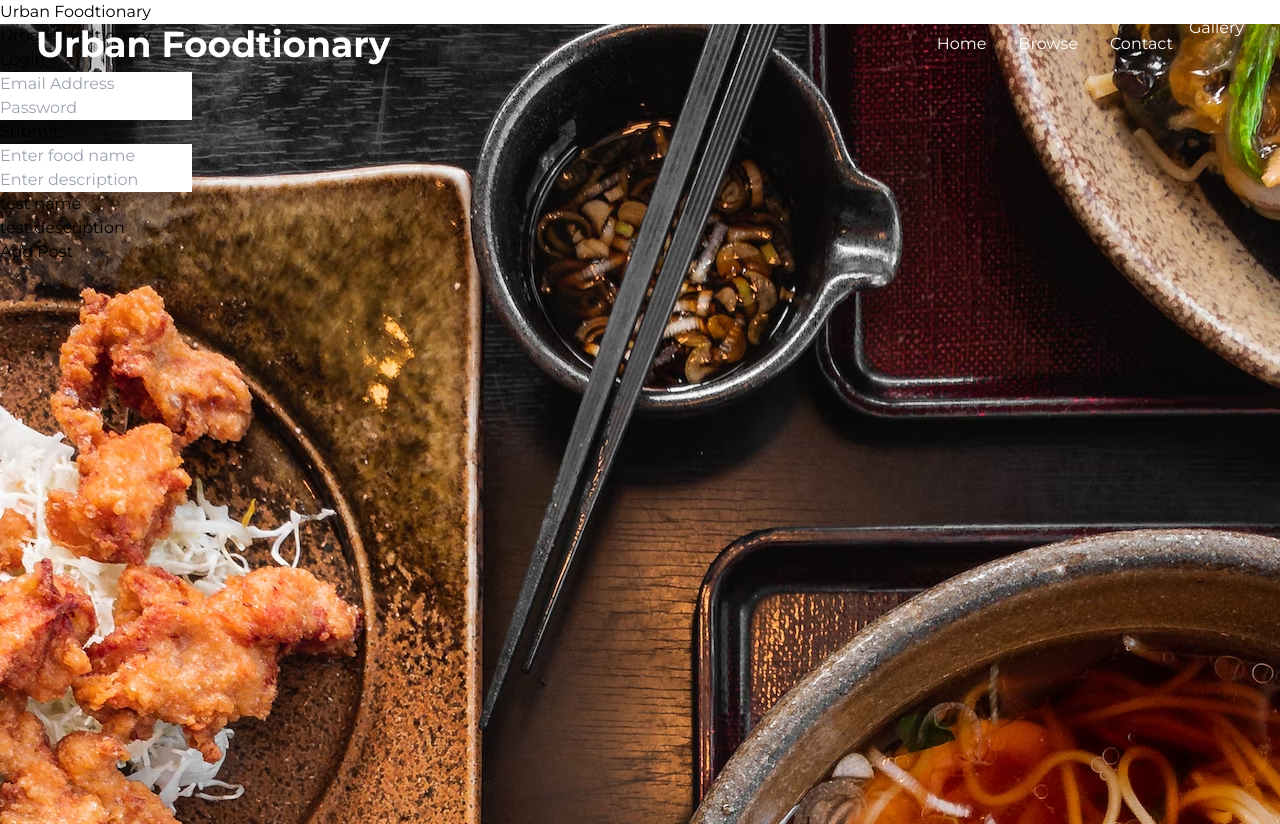
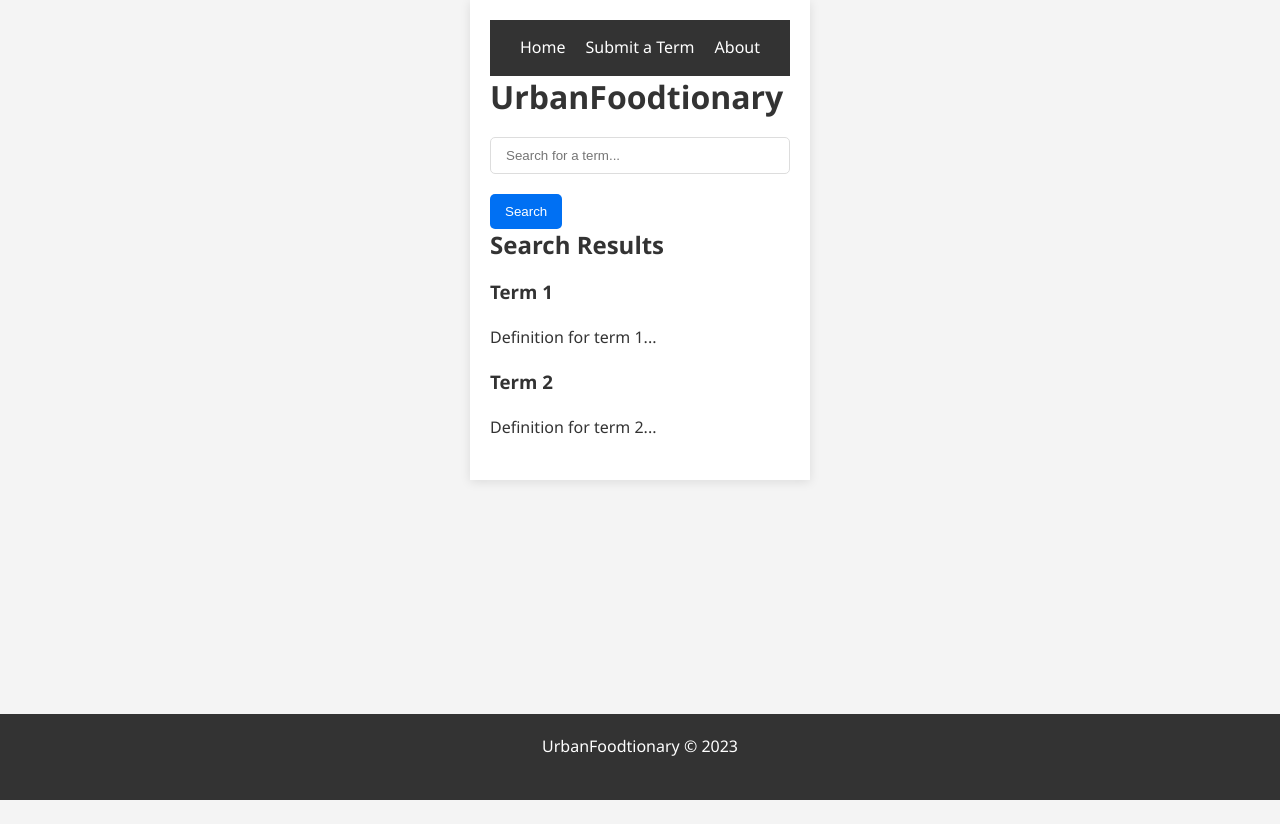
Before and after one commit to tadosalvo/UrbanFoodtionary, a Next.js app in the folder urbanfoodtionary/: page / in a window 1280 px wide. After the commit the page ends 800 px from the top, so only its background shows below. Built offline with nearby package versions, Linux system fonts and the light colour scheme; no server answers.

Commit message:
modified to simple home screen

```diff
--- a/urbanfoodtionary/components/navbar.tsx
+++ b/urbanfoodtionary/components/navbar.tsx
@@ -1,89 +1,51 @@
-import React, { useState } from "react";
-import Link from "next/link";
-import { AiOutlineMenu, AiOutlineClose } from "react-icons/ai";
-import { useEffect } from "react";
-
-const Navbar = () => {
-  const [nav, setNav] = useState(false);
-  const [color, setColor] = useState("transparent");
-  const [textColor, setTextColor] = useState("white");
-
-  const handleNav = () => {
-    setNav(!nav);
-  };
-
-  useEffect(() => {
-    const changeColor = () => {
-      if (window.scrollY >= 90) {
-        setColor("#ffffff");
-        setTextColor("#000000");
-      } else {
-        setColor("transparent");
-        setTextColor("#ffffff");
-      }
-    };
-    window.addEventListener("scroll", changeColor);
-  }, []);
-
+const Navbar: React.FC = () => {
   return (
-    <div
-      style={{ backgroundColor: `${color}` }}
-      className="fixed left-0 top-0 w-full z-10 ease-in duration-300"
-    >
-      <div className="max-w-[1240px] m-auto flex justify-between items-center p-4 text-white">
-        <Link href="/">
-          <h1 style={{ color: `${textColor}` }} className="font-bold text-4xl">
-            Urban Foodtionary
-          </h1>
-        </Link>
-        <ul style={{ color: `${textColor}` }} className="hidden sm:flex">
-          <li className="p-4">
-            <Link href="/">Home</Link>
-          </li>
-          <li className="p-4">
-            <Link href="/browse">Browse</Link>
-          </li>
-          <li className="p-4">
-            <Link href="/contact">Contact</Link>
+    <nav className="navbar">
+      <div className="navbar-content">
+        <ul className="nav-links">
+          <li>
+            <a href="/">Home</a>
           </li>
           <li>
-            <Link href="/#gallery">Gallery</Link>
+            <a href="/submit">Submit a Term</a>
+          </li>
+          <li>
+            <a href="/about">About</a>
           </li>
         </ul>
-
-        {/*Mobile Button*/}
-        <div onClick={handleNav} className="block sm:hidden z-10">
-          {nav ? (
-            <AiOutlineClose size={20} style={{ color: `${textColor}` }} />
-          ) : (
-            <AiOutlineMenu size={20} style={{ color: `${textColor}` }} />
-          )}
-        </div>
-        {/*Mobile Menu*/}
-        <div
-          className={
-            nav
-              ? "sm:hidden absolute top-0 left-0 right-0 bottom-0 flex justify-center items-center w-full h-screen bg-black text-center ease-in duration-300"
-              : "sm:hidden absolute top-0 left-0 right-0 bottom-0 flex justify-center items-center w-full h-screen bg-black text-center ease-in duration-300"
-          }
-        >
-          <ul>
-            <li className="p-4 text-4xl hover:text-gray-500">
-              <Link href="/">Home</Link>
-            </li>
-            <li className="p-4 text-4xl hover:text-gray-500">
-              <Link href="/browse">Browse</Link>
-            </li>
-            <li className="p-4 text-4xl hover:text-gray-500">
-              <Link href="/contact">Contact</Link>
-            </li>
-            <li className="p-4 text-4xl hover:text-gray-500">
-              <Link href="/#gallery">Gallery</Link>
-            </li>
-          </ul>
-        </div>
       </div>
-    </div>
+      <style jsx>{`
+        .navbar {
+          background-color: #333;
+          color: #fff;
+        }
+        .navbar-content {
+          max-width: 1200px;
+          margin: 0 auto;
+          display: flex;
+          justify-content: space-between;
+          align-items: center;
+          padding: 15px 30px;
+        }
+        .logo {
+          font-size: 1.5em;
+          font-weight: bold;
+        }
+        .nav-links {
+          list-style: none;
+          display: flex;
+          gap: 20px;
+        }
+        .nav-links a {
+          color: #fff;
+          text-decoration: none;
+          transition: color 0.3s ease;
+        }
+        .nav-links a:hover {
+          color: #0070f3;
+        }
+      `}</style>
+    </nav>
   );
 };
 
--- a/urbanfoodtionary/pages/_app.tsx
+++ b/urbanfoodtionary/pages/_app.tsx
@@ -1,18 +1,17 @@
-import "../styles/globals.css";
-import Navbar from "../components/navbar";
-import type { AppProps } from "next/app";
-import Landing from "@/components/landing";
-import Layout from "@/components/Layout";
+import React from "react";
+import { AppProps } from "next/app";
+import "../styles/globals.css"; // Assuming you have a global CSS file
 
-function App({ Component, pageProps }: AppProps) {
+const MyApp: React.FC<AppProps> = ({ Component, pageProps }) => {
   return (
-    <>
-      <Navbar />
-      <Landing>
-        <Component {...pageProps} />
-      </Landing>
-    </>
+    <div className="app-container">
+      <Component {...pageProps} />
+      {/* You can add a footer or any other global components here */}
+      <footer>
+        <p> UrbanFoodtionary © 2023</p>
+      </footer>
+    </div>
   );
-}
+};
 
-export default App;
+export default MyApp;
--- a/urbanfoodtionary/pages/index.tsx
+++ b/urbanfoodtionary/pages/index.tsx
@@ -1,148 +1,50 @@
-import Head from "next/head";
-import Image from "next/image";
-import { Inter } from "next/font/google";
-import Link from "next/link";
-import { AiOutlineMenu, AiOutlineClose } from "react-icons/ai";
-import React, { useState, useEffect } from "react";
-import styles from "@/styles/Home.module.css";
-import { doc, addDoc, collection } from "firebase/firestore";
-import { db } from "../firebase";
-import { useAuth } from "../context/AuthContext";
-import Navbar from "@/components/navbar";
-import Landing from "@/components/landing";
+import { useState } from "react";
+import Navbar from "../components/NavBar";
 
-const inter = Inter({ subsets: ["latin"] });
+const HomePage: React.FC = () => {
+  const [searchTerm, setSearchTerm] = useState("");
+  const [definitions, setDefinitions] = useState([
+    { term: "Term 1", definition: "Definition for term 1..." },
+    { term: "Term 2", definition: "Definition for term 2..." },
+    // ... you can add more sample definitions
+  ]);
+  const [filteredDefinitions, setFilteredDefinitions] = useState(definitions);
 
-export default function Home() {
-  const [addPost, setAddPost] = useState(false);
-
-  //const [postList, setPostList] = useState([]);
-  // post fields
-  const [name, setName] = useState("");
-  const [description, setDescription] = useState("");
-  const [posts, setPosts] = useState([
-    {
-      id: 1,
-      name: "test name",
-      description: "test description",
-    },
-  ]);
-
-  const [email, setEmail] = useState("");
-  const [password, setPassword] = useState("");
-  const [error, setError] = useState("");
-  const [isLoggingIn, setIsLoggingIn] = useState(true);
-
-  const AuthContext = useAuth();
-
-  //console.log(currentUser);
-  // log of postList
-  //console.log(postList);
-
-  // function that handles submit requests
-  async function submitHandler() {
-    if (!email || !password) {
-      setError("Please enter email and password");
-      return;
-    }
-    if (isLoggingIn) {
-      try {
-        await AuthContext.login(email, password);
-      } catch (err) {
-        setError("Incorrect email or password");
-      }
-      return;
-    }
-    await AuthContext.signup(email, password);
-  }
-
-  // function that handles add posts to firebase
-  async function handleAddPost() {
-    if (!name || !description) {
-      return;
-    }
-
-    const updatePosts = [
-      ...posts,
-      {
-        id: posts.length + 1,
-        name: name,
-        description: description,
-      },
-    ];
-
-    setPosts(updatePosts);
-
-    //setPostList({ ...postList, [newKey]: post });
-
-    // add fields for posts here
-    let test = {
-      name: name,
-      description: description,
-    };
-    //const postRef = doc(db, "posts");
-    await addDoc(collection(db, "posts"), test);
-  }
+  const handleSearch = () => {
+    const results = definitions.filter((def) =>
+      def.term.toLowerCase().includes(searchTerm.toLowerCase())
+    );
+    setFilteredDefinitions(results);
+  };
 
   return (
-    <>
-      <h1>Urban Foodtionary</h1>
-      <h2>Login</h2>
-
-      <div>
-        <div>
+    <div className="container">
+      <Navbar />
+      <header>
+        <h1>UrbanFoodtionary</h1>
+      </header>
+      <main>
+        <div className="search-section">
           <input
             type="text"
-            placeholder="Email Address"
-            value={email}
-            onChange={(e) => setEmail(e.target.value)}
+            placeholder="Search for a term..."
+            value={searchTerm}
+            onChange={(e) => setSearchTerm(e.target.value)}
           />
+          <button onClick={handleSearch}>Search</button>
         </div>
+        <div className="example-definitions">
+          <h2>Search Results</h2>
+          {filteredDefinitions.map((def, index) => (
+            <div className="definition" key={index}>
+              <h3>{def.term}</h3>
+              <p>{def.definition}</p>
+            </div>
+          ))}
+        </div>
+      </main>
+    </div>
+  );
+};
 
-        <div>
-          <input
-            type="password"
-            placeholder="Password"
-            value={password}
-            onChange={(e) => setPassword(e.target.value)}
-          />
-        </div>
-      </div>
-
-      <button onClick={submitHandler}>Submit</button>
-
-      <div>
-        <input
-          type="text"
-          placeholder="Enter food name"
-          value={name}
-          onChange={(e) => setName(e.target.value)}
-        />
-      </div>
-
-      <div>
-        <input
-          type="text"
-          placeholder="Enter description"
-          value={description}
-          onChange={(e) => setDescription(e.target.value)}
-        />
-      </div>
-
-      {posts.map((post) => (
-        <div key={post.id}>
-          <p>{post.name}</p>
-          <p>{post.description}</p>
-        </div>
-      ))}
-
-      <button onClick={handleAddPost}> Add Post </button>
-
-      <div>
-        <Head>
-          <title>Urban Foodtionary</title>
-        </Head>
-      </div>
-    </>
-  );
-}
+export default HomePage;
--- a/urbanfoodtionary/styles/globals.css
+++ b/urbanfoodtionary/styles/globals.css
@@ -1,11 +1,84 @@
-@tailwind base;
-@tailwind components;
-@tailwind utilities;
-
-* {
-  font-family: "Montserrat", sans-serif;
+/* Basic Reset */
+*,
+*::before,
+*::after {
+  box-sizing: border-box;
+  margin: 0;
+  padding: 0;
 }
 
-.custom-img {
-  background-image: url("https://unsplash.com/photos/6uTQmtqcAzs?utm_source=unsplash&utm_medium=referral&utm_content=creditShareLink");
+body {
+  font-family: "Segoe UI", Tahoma, Geneva, Verdana, sans-serif;
+  line-height: 1.6;
+  color: #333;
+  background-color: #f4f4f4;
+  font-size: 16px;
 }
+
+a {
+  color: #0070f3;
+  text-decoration: none;
+  transition: color 0.3s ease;
+}
+
+a:hover {
+  color: #0050b3;
+}
+
+.container {
+  max-width: 1200px;
+  margin: 0 auto;
+  padding: 20px;
+  background-color: #fff;
+  box-shadow: 0 2px 10px rgba(0, 0, 0, 0.1);
+}
+
+h1,
+h2,
+h3,
+h4 {
+  margin-bottom: 20px;
+  font-weight: bold;
+  line-height: 1.3;
+}
+
+p {
+  margin-bottom: 20px;
+}
+
+.app-container {
+  display: flex;
+  flex-direction: column;
+  min-height: 100vh;
+}
+
+footer {
+  margin-top: auto; /* Push footer to the bottom */
+  text-align: center;
+  padding: 20px 0;
+  background-color: #333;
+  color: #fff;
+}
+
+/* Buttons and input styles */
+button {
+  background-color: #0070f3;
+  color: #fff;
+  padding: 10px 15px;
+  border: none;
+  border-radius: 5px;
+  cursor: pointer;
+  transition: background-color 0.3s ease;
+}
+
+button:hover {
+  background-color: #0050b3;
+}
+
+input[type="text"] {
+  padding: 10px 15px;
+  border: 1px solid #ddd;
+  border-radius: 5px;
+  width: 100%;
+  margin-bottom: 20px;
+}
--- a/urbanfoodtionary/tsconfig.json
+++ b/urbanfoodtionary/tsconfig.json
@@ -18,6 +18,6 @@
       "@/*": ["./*"]
     }
   },
-  "include": ["next-env.d.ts", "**/*.ts", "**/*.tsx", "pages/posts/[id].js"],
+  "include": ["next-env.d.ts", "**/*.ts", "**/*.tsx", "pages/posts/[id].js", "components/landing.js", "pages/_document.js", "pages/_document.js"],
   "exclude": ["node_modules"]
 }
```
